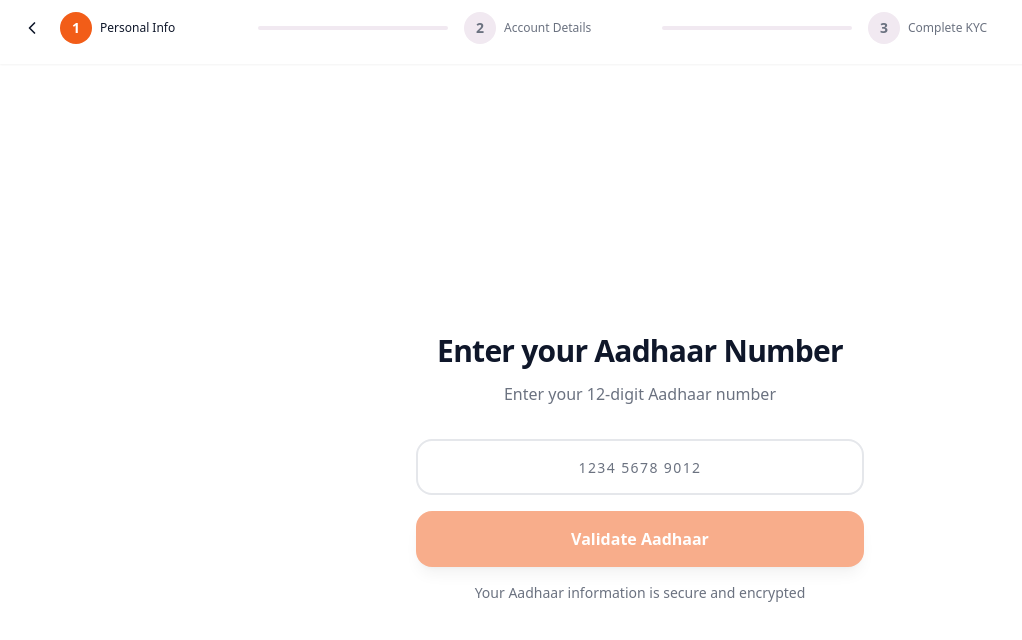
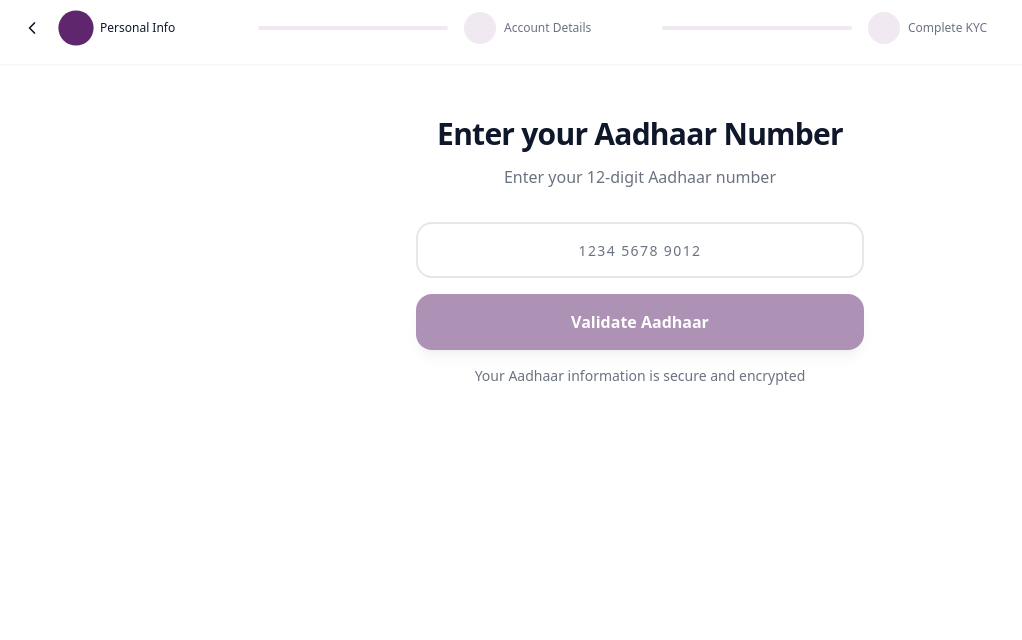
Before and after one commit to Bikesh1997/digital-au-flow, a React (Vite) app: page /onboarding/aadhaar in a window 1280 px wide. Shown: the top 640 px of the page, without its empty margins (0-1022 px from the left). Built offline with nearby package versions, Linux system fonts and the light colour scheme; the HTML template or start-up script is replaced by a standard one.

Commit message:
Refactor: Update progress bar and step flow

```diff
--- a/src/components/ProgressBar.tsx
+++ b/src/components/ProgressBar.tsx
@@ -8,7 +8,7 @@ export const ProgressBar = () => {
   // Determine current step based on route
   const getCurrentStep = () => {
     const path = location.pathname;
-    if (['/onboarding/mobile', '/onboarding/aadhaar', '/onboarding/pan', '/onboarding/dob', '/onboarding/address'].includes(path)) {
+    if (['/onboarding/mobile', '/onboarding/aadhaar', '/onboarding/otp', '/onboarding/pan', '/onboarding/dob', '/onboarding/address'].includes(path)) {
       return 1;
     } else if (['/onboarding/basic-details', '/onboarding/product-selection', '/onboarding/nominee'].includes(path)) {
       return 2;
@@ -44,12 +44,11 @@ export const ProgressBar = () => {
             {steps.map((step, index) => (
               <div key={step.number} className="flex items-center flex-1">
                 <div className="flex items-center gap-2 flex-1">
-                  <div className={`h-8 w-8 rounded-full flex items-center justify-center flex-shrink-0 transition-colors ${
+                  <div className={`h-8 w-8 rounded-full flex items-center justify-center flex-shrink-0 transition-all duration-500 ${
                     step.number <= currentStep
-                      ? 'bg-primary text-white'
-                      : 'bg-muted text-muted-foreground'
+                      ? 'bg-primary scale-110'
+                      : 'bg-muted'
                   }`}>
-                    <span className="text-sm font-semibold">{step.number}</span>
                   </div>
                   <span className={`text-xs font-medium hidden sm:inline transition-colors ${
                     step.number <= currentStep ? 'text-foreground' : 'text-muted-foreground'
@@ -58,9 +57,13 @@ export const ProgressBar = () => {
                   </span>
                 </div>
                 {index < steps.length - 1 && (
-                  <div className={`h-1 flex-1 mx-2 rounded-full transition-colors ${
-                    step.number < currentStep ? 'bg-primary' : 'bg-muted'
-                  }`} />
+                  <div className="h-1 flex-1 mx-2 rounded-full bg-muted overflow-hidden">
+                    <div
+                      className={`h-full bg-primary transition-all duration-700 ease-in-out ${
+                        step.number < currentStep ? 'w-full' : 'w-0'
+                      }`}
+                    />
+                  </div>
                 )}
               </div>
             ))}
--- a/src/components/StepContainer.tsx
+++ b/src/components/StepContainer.tsx
@@ -8,7 +8,7 @@ interface StepContainerProps {
 
 export const StepContainer = ({ children, title, subtitle }: StepContainerProps) => {
   return (
-    <div className="min-h-screen flex items-center justify-center p-6 animate-slide-in">
+    <div className="min-h-screen flex justify-center p-6 pt-12 animate-slide-in">
       <div className="w-full max-w-md space-y-8">
         <div className="space-y-3 text-center">
           <h1 className="text-3xl font-bold text-foreground tracking-tight">{title}</h1>
--- a/src/index.css
+++ b/src/index.css
@@ -18,7 +18,7 @@ All colors MUST be HSL.
     --popover-foreground: 222.2 47.4% 11.2%;
 
     /* AU Bank Brand Colors */
-    --primary: 19 89% 52%; /* #EA671C - Bright Orange */
+    --primary: 288 48% 29%; /* #6D266D - Deep Purple */
     --primary-foreground: 0 0% 100%;
 
     --secondary: 288 48% 31%; /* #6C256C - Deep Purple */
@@ -58,7 +58,7 @@ All colors MUST be HSL.
     --card-foreground: 210 40% 98%;
     --popover: 222.2 84% 4.9%;
     --popover-foreground: 210 40% 98%;
-    --primary: 19 89% 52%;
+    --primary: 288 48% 29%;
     --primary-foreground: 0 0% 100%;
     --secondary: 288 48% 31%;
     --secondary-foreground: 0 0% 100%;
--- a/src/pages/onboarding/AadhaarVerification.tsx
+++ b/src/pages/onboarding/AadhaarVerification.tsx
@@ -41,7 +41,7 @@ export const AadhaarVerification = () => {
 
     setTimeout(() => {
       setIsLoading(false);
-      navigate("/onboarding/pan");
+      navigate("/onboarding/otp");
     }, 1000);
   };
 
--- a/src/pages/onboarding/OTPVerification.tsx
+++ b/src/pages/onboarding/OTPVerification.tsx
@@ -79,7 +79,7 @@ export const OTPVerification = () => {
       }
 
       setTimeout(() => {
-        navigate("/onboarding/address");
+        navigate("/onboarding/pan");
       }, 800);
     }, 1500);
   };
```
